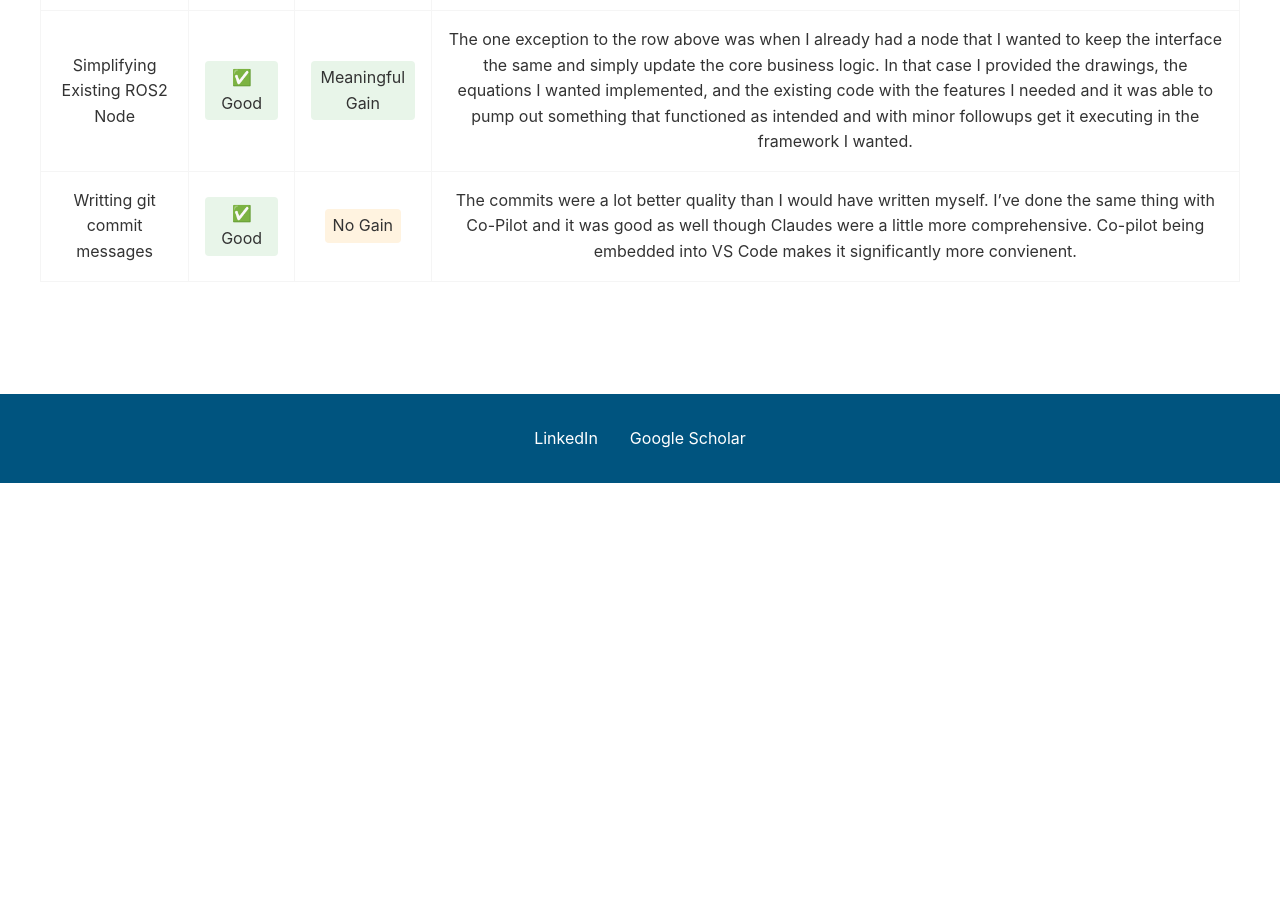
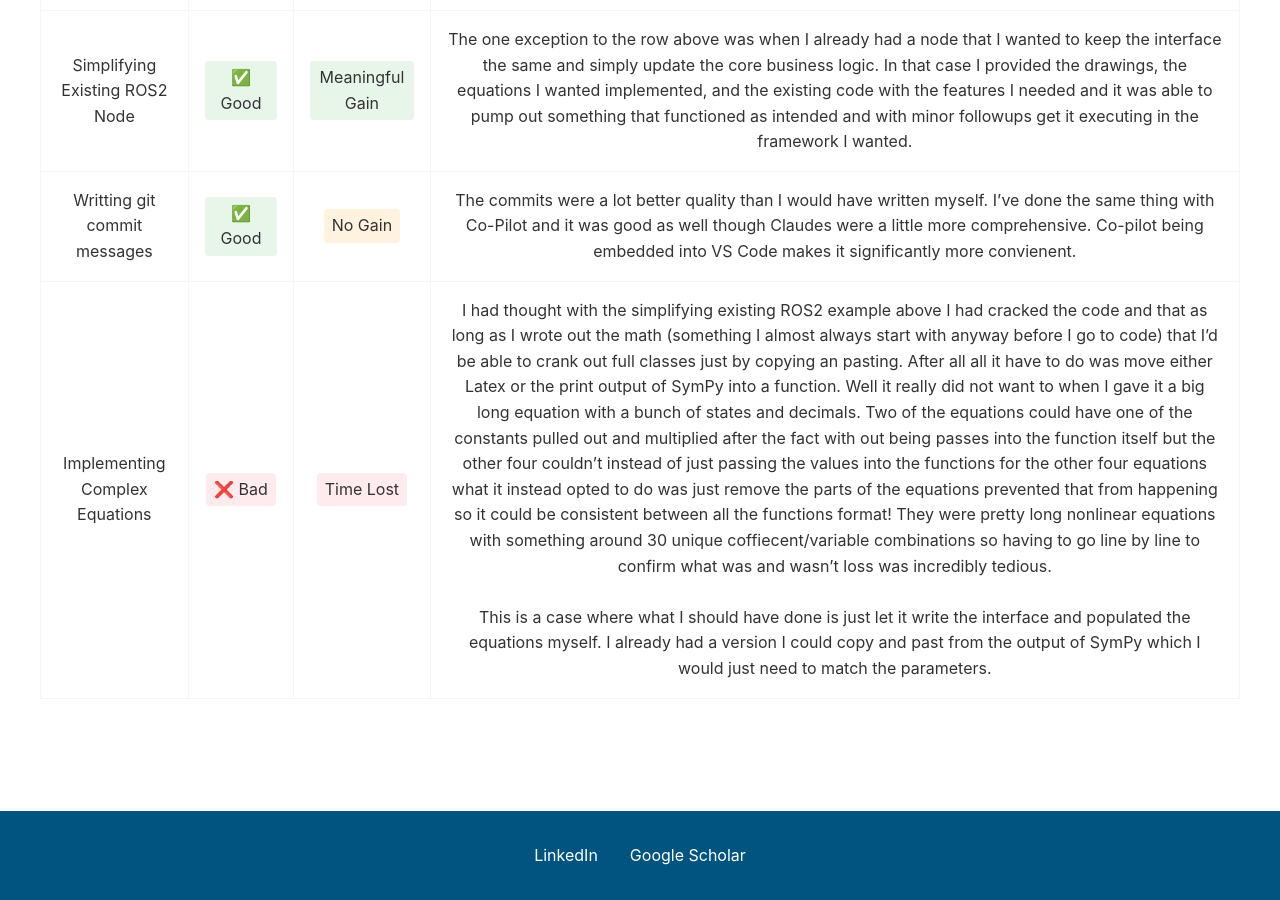
Before and after one commit to cram9030/cram9030.github.io, a Jekyll site: the page built from _posts/2025-01-19-good-bad-AI-use.md, in a window 1280 px wide and 900 px high, scrolled down 2803 px. Built offline with Jekyll 4.4.1, drawn with Linux system fonts in a browser that asks for light colours; before the commit the page ends 3286 px from its top, so only the background shows below that.

Commit message:
feat: updated blog post with equation testing

```diff
--- a/_posts/2025-01-19-good-bad-AI-use.md
+++ b/_posts/2025-01-19-good-bad-AI-use.md
@@ -38,3 +38,4 @@ In any case I'm going to keep a running table of things that did actually save m
 | Almost anything with ROS2| <span class="cell-red">❌ Bad </span> | <span class="cell-red">Time Lost </span> | I should start by saying I've used ROS2 before a few times. I'm not what I would consider an expert but a functional user. Ideally that seemed like the level that I could give good enough prompts that were contained enough to get effecive answers to be used when developing. That is not how it turned out. I spent a lot more time reading, troubleshooting, checking, and trying to understand the proposed solutions. A good chunk of this could have been user error but they were always over complicated solutions that didn't really leverage ROS2 as a development platform almost always opting to create things from scratch when there was existing messages that could achieve the objectives for examples. I don't know when I will try this again but I am pretty sure just starting from an existing ROS2 example and editing would have saved me a significant amount of time instead of asking Claude to start from the same example and update it to my needs.<br><br>The one advantage that I did note was it put in a lot more good quality checks into my code than I would have put in naturally that this stage of development. They were almost always correct and probably would have been things I went back to do once the core logic was working but they got implemented earlier with little to no additional effort on my part.|
 |Simplifying Existing ROS2 Node| <span class="cell-green">✅ Good</span> |  <span class="cell-green">Meaningful Gain</span> |The one exception to the row above was when I already had a node that I wanted to keep the interface the same and simply update the core business logic. In that case I provided the drawings, the equations I wanted implemented, and the existing code with the features I needed and it was able to pump out something that functioned as intended and with minor followups get it executing in the framework I wanted.|
 |Writting git commit messages| <span class="cell-green">✅ Good</span> | <span class="cell-yellow">No Gain</span> |The commits were a lot better quality than I would have written myself. I've done the same thing with Co-Pilot and it was good as well though Claudes were a little more comprehensive. Co-pilot being embedded into VS Code makes it significantly more convienent.|
+|Implementing Complex Equations| <span class="cell-red">❌ Bad </span> | <span class="cell-red">Time Lost </span> |I had thought with the simplifying existing ROS2 example above I had cracked the code and that as long as I wrote out the math (something I almost always start with anyway before I go to code) that I'd be able to crank out full classes just by copying an pasting. After all all it have to do was move either Latex or the print output of SymPy into a function. Well it really did not want to when I gave it a big long equation with a bunch of states and decimals. Two of the equations could have one of the constants pulled out and multiplied after the fact with out being passes into the function itself but the other four couldn't instead of just passing the values into the functions for the other four equations what it instead opted to do was just remove the parts of the equations prevented that from happening so it could be consistent between all the functions format! They were pretty long nonlinear equations with something around 30 unique coffiecent/variable combinations so having to go line by line to confirm what was and wasn't loss was incredibly tedious.<br><br>This is a case where what I should have done is just let it write the interface and populated the equations myself. I already had a version I could copy and past from the output of SymPy which I would just need to match the parameters.|
```
